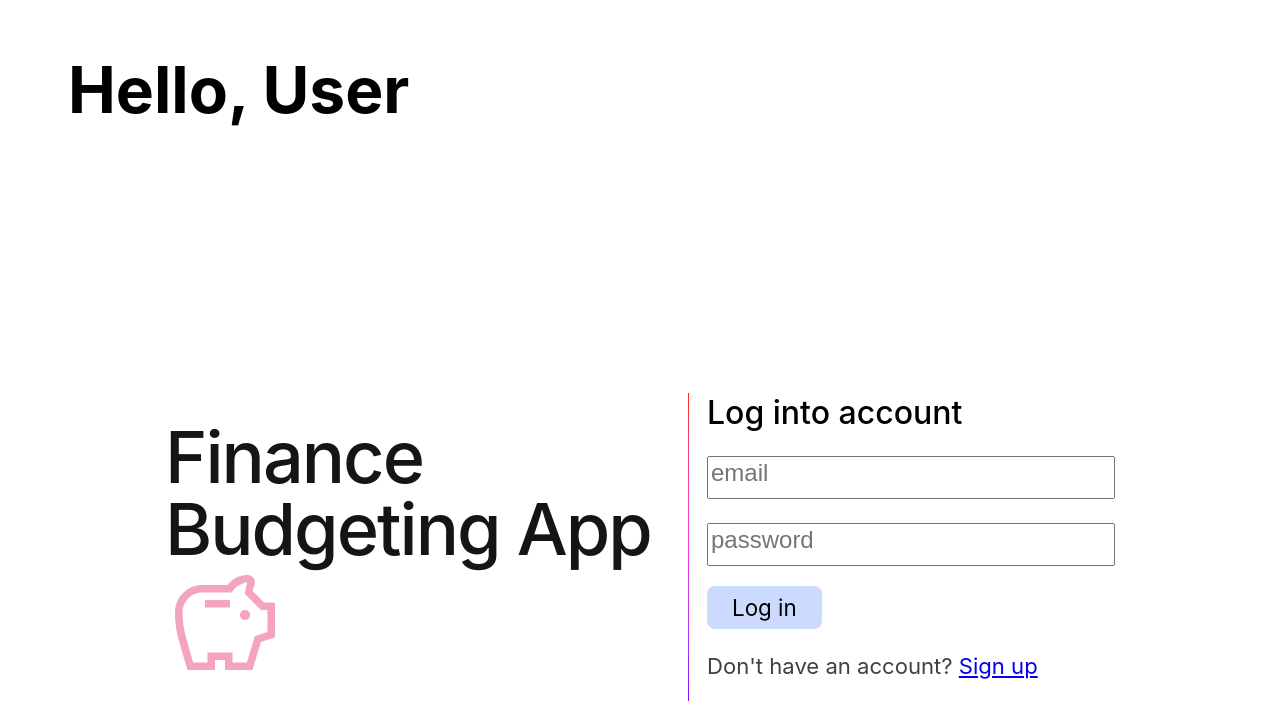
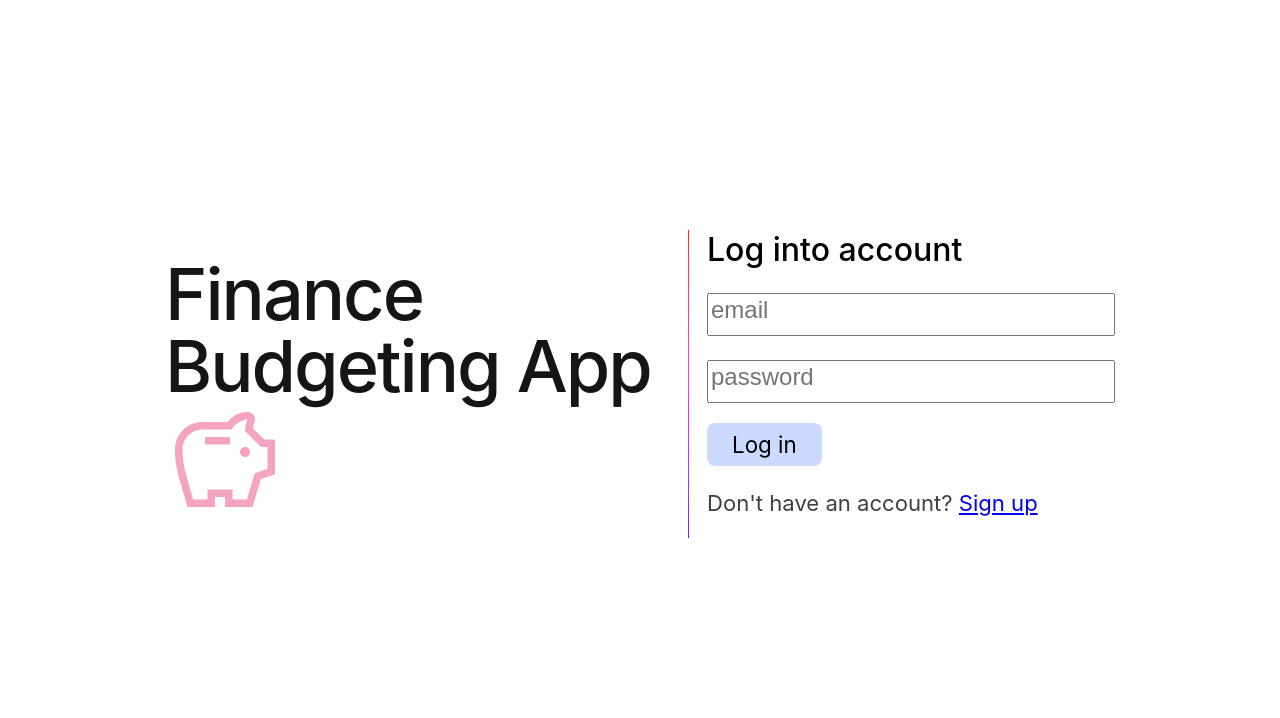
Before and after one commit to CFdefense/smart-finance, an Angular app in the folder frontend/: page /login in a window 1280 px wide. Shown: the top 718 px of the page. Built offline with nearby package versions, Linux system fonts and the light colour scheme.

Commit message:
added back title to dashboard and hid the header in app html

```diff
--- a/frontend/src/app/app.css
+++ b/frontend/src/app/app.css
@@ -12,7 +12,7 @@ h1 {
     'Apple Color Emoji',
     'Segoe UI Emoji',
     'Segoe UI Symbol';
-  display: inline-block;
+  display: none;
   justify-content: flex-start;
   padding-left: 60px;
 }
--- a/frontend/src/dashboard/dashboard.html
+++ b/frontend/src/dashboard/dashboard.html
@@ -6,6 +6,9 @@
 
 <main class="main">
   <div class="header">
+    <div>
+      <p class="title">Hello, User</p>
+    </div>
     <div class="profile-dropdown">
       <div class="icons">
         <span class="material-symbols-outlined account">account_circle</span>
```
